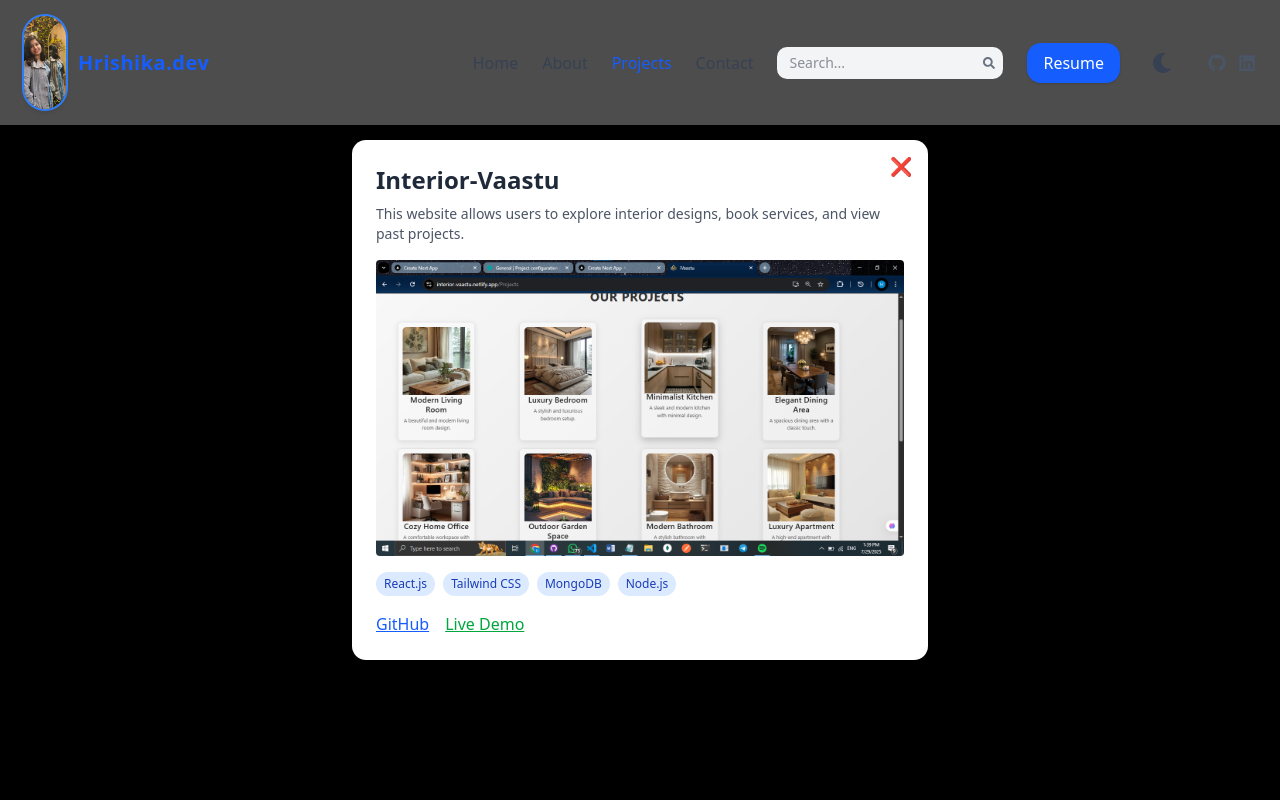
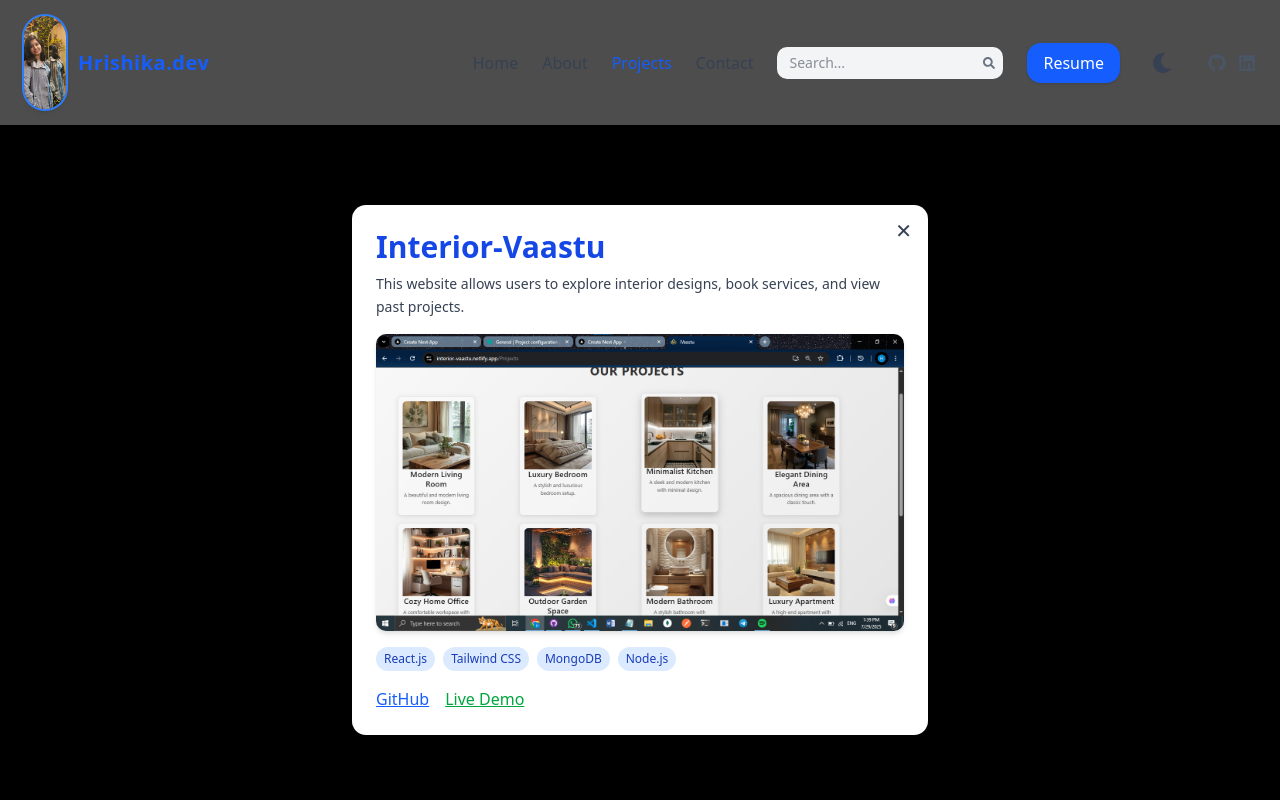
Before and after one commit to hrishikaverma/Tech-Stack-Journey, a Next.js app: page /projects in a window 1280 px wide. Both pictures are taken after a click on the element 360 px from the left and 443 px from the top of the page. Shown: the top 800 px of the page. Built offline with nearby package versions, Linux system fonts and the light colour scheme.

Commit message:
Update page.js

```diff
--- a/src/app/projects/page.js
+++ b/src/app/projects/page.js
@@ -13,6 +13,7 @@ export default function Projects() {
   const [selectedTech, setSelectedTech] = useState("");
   const [sortOption, setSortOption] = useState("latest");
   const [selectedProject, setSelectedProject] = useState(null);
+  const [zoomImage, setZoomImage] = useState(null);
 
   const techIcons = {
     "React.js": <FaReact />,
@@ -87,16 +88,17 @@ export default function Projects() {
       status: "Completed",
       year: 2025,
       image: "/projects/fog-grid.jpg",
-      details: "A web-based electricity billing system that manages CRUD operations for users and admins, built with MongoDB and React.",
-    }
-
+      details:
+        "A web-based electricity billing system that manages CRUD operations for users and admins, built with MongoDB and React.",
+    },
   ];
 
   const filteredProjects = projects
     .filter(
       (project) =>
         project.title.toLowerCase().includes(searchTerm.toLowerCase()) &&
-        (selectedTech === "" || project.techStack.toLowerCase().includes(selectedTech.toLowerCase()))
+        (selectedTech === "" ||
+          project.techStack.toLowerCase().includes(selectedTech.toLowerCase()))
     )
     .sort((a, b) => {
       if (sortOption === "latest") return b.year - a.year;
@@ -107,8 +109,6 @@ export default function Projects() {
   return (
     <>
       <Navbar />
-      {/* <main className="p-8 max-w-6xl mx-auto text-gray-800 dark:text-gray-100">
-        <h1 className="text-4xl font-bold mb-6 text-center">My Projects</h1> */}
       <main className="pt-32 p-8 max-w-6xl mx-auto text-gray-800 dark:text-gray-100">
         <motion.h1
           initial={{ opacity: 0, y: -30 }}
@@ -118,7 +118,6 @@ export default function Projects() {
         >
           My Projects
         </motion.h1>
-
 
         {/* Controls */}
         <div className="mb-8 text-center space-y-4">
@@ -170,12 +169,17 @@ export default function Projects() {
               className="border rounded-xl p-6 shadow-lg dark:bg-gray-900 bg-white cursor-pointer"
             >
               <h2 className="text-2xl font-semibold mb-1">{project.title}</h2>
-              <p className="text-sm text-gray-500 dark:text-gray-400 mb-2">{project.description}</p>
+              <p className="text-sm text-gray-500 dark:text-gray-400 mb-2">
+                {project.description}
+              </p>
 
               {/* Tech Stack Icons */}
               <div className="flex flex-wrap gap-2 mb-2">
                 {project.techStack.split(",").map((tech, index) => (
-                  <span key={index} className="flex items-center gap-1 bg-blue-100 text-blue-800 dark:bg-blue-800 dark:text-blue-100 text-xs px-2 py-1 rounded-full">
+                  <span
+                    key={index}
+                    className="flex items-center gap-1 bg-blue-100 text-blue-800 dark:bg-blue-800 dark:text-blue-100 text-xs px-2 py-1 rounded-full"
+                  >
                     {techIcons[tech.trim()] || null} {tech.trim()}
                   </span>
                 ))}
@@ -183,7 +187,9 @@ export default function Projects() {
 
               {/* Difficulty & Status */}
               <div className="flex items-center gap-2 flex-wrap mb-4">
-                <span className="bg-purple-100 text-purple-800 px-2 py-1 text-xs rounded-full">{project.difficulty}</span>
+                <span className="bg-purple-100 text-purple-800 px-2 py-1 text-xs rounded-full">
+                  {project.difficulty}
+                </span>
                 <span
                   className={`text-xs px-2 py-1 rounded-full ${
                     project.status === "Completed"
@@ -206,50 +212,65 @@ export default function Projects() {
 
         {/* Modal Popup */}
         {selectedProject && (
+          <>
             <div className="fixed inset-0 bg-black bg-opacity-60 flex items-center justify-center z-50 px-4">
               <motion.div
                 initial={{ scale: 0.8, opacity: 0 }}
                 animate={{ scale: 1, opacity: 1 }}
-              className="bg-white dark:bg-gray-900 p-6 rounded-xl max-w-xl w-full relative max-h-[90vh] overflow-y-auto"
+                className="bg-white dark:bg-gray-900 p-6 rounded-xl max-w-xl w-full relative max-h-[90vh] overflow-y-auto mt-35"
               >
                 <button
                   onClick={() => setSelectedProject(null)}
-                className="absolute top-3 right-4 text-lg"
+                  className="absolute top-3 right-4 text-xl text-gray-700 dark:text-gray-300 hover:text-red-500 transition"
+                  aria-label="Close modal"
                 >
-                ❌
+                  ✕
                 </button>
 
-              <h2 className="text-2xl font-bold mb-2">{selectedProject.title}</h2>
-              <p className="text-sm text-gray-600 dark:text-gray-300 mb-4">{selectedProject.details}</p>
+                <h2 className="text-3xl font-extrabold text-blue-700 dark:text-blue-400 mb-2">
+                  {selectedProject.title}
+                </h2>
+                <p className="text-sm text-gray-700 dark:text-gray-300 mb-4 leading-relaxed">
+                  {selectedProject.details}
+                </p>
 
+                {/* Zoomable Image Section */}
                 {selectedProject.image && (
-  <div className="w-full max-h-[300px] overflow-hidden rounded mb-4">
+                  <div
+                    onClick={() => setZoomImage(selectedProject.image)}
+                    className="w-full max-h-[300px] overflow-hidden rounded-lg shadow-md mb-4 cursor-zoom-in"
+                  >
                     <Image
                       src={selectedProject.image}
                       alt={selectedProject.title}
                       layout="responsive"
                       width={600}
                       height={300}
-      className="object-contain"
+                      className="object-contain transition duration-300"
                     />
                   </div>
                 )}
 
-
+                {/* Tech Stack */}
                 <div className="flex flex-wrap gap-2 mb-4">
                   {selectedProject.techStack.split(",").map((tech, i) => (
-                  <span key={i} className="bg-blue-100 text-blue-800 text-xs px-2 py-1 rounded-full">
+                    <span
+                      key={i}
+                      className="bg-blue-100 text-blue-800 text-xs px-2 py-1 rounded-full"
+                    >
                       {tech.trim()}
                     </span>
                   ))}
                 </div>
 
+                {/* Links */}
                 <div className="flex gap-4">
                   {selectedProject.github && (
                     <a
                       href={selectedProject.github}
                       target="_blank"
                       className="text-blue-600 underline"
+                      rel="noopener noreferrer"
                     >
                       GitHub
                     </a>
@@ -259,6 +280,7 @@ export default function Projects() {
                       href={selectedProject.live}
                       target="_blank"
                       className="text-green-600 underline"
+                      rel="noopener noreferrer"
                     >
                       Live Demo
                     </a>
@@ -268,6 +290,25 @@ export default function Projects() {
                 </div>
               </motion.div>
             </div>
+
+            {/* Zoom Image Modal */}
+            {zoomImage && (
+              <div
+                className="fixed inset-0 bg-black bg-opacity-90 z-50 flex items-center justify-center p-6 cursor-zoom-out"
+                onClick={() => setZoomImage(null)}
+              >
+                <div className="max-h-screen overflow-auto rounded-xl">
+                  <Image
+                    src={zoomImage}
+                    alt="Zoomed project"
+                    width={1200}
+                    height={800}
+                    className="object-contain rounded-lg"
+                  />
+                </div>
+              </div>
+            )}
+          </>
         )}
       </main>
       <Footer />
```
Lines whose indentation alone changed are shown as unchanged.
